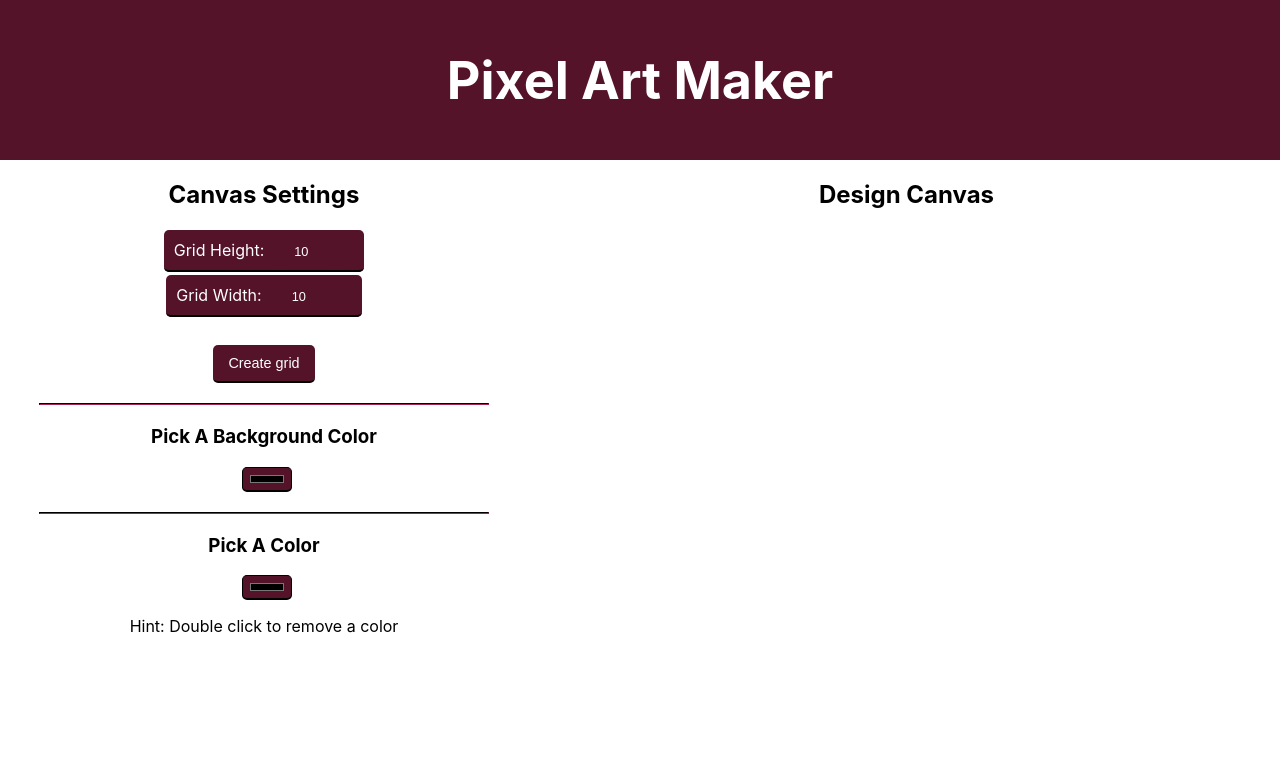
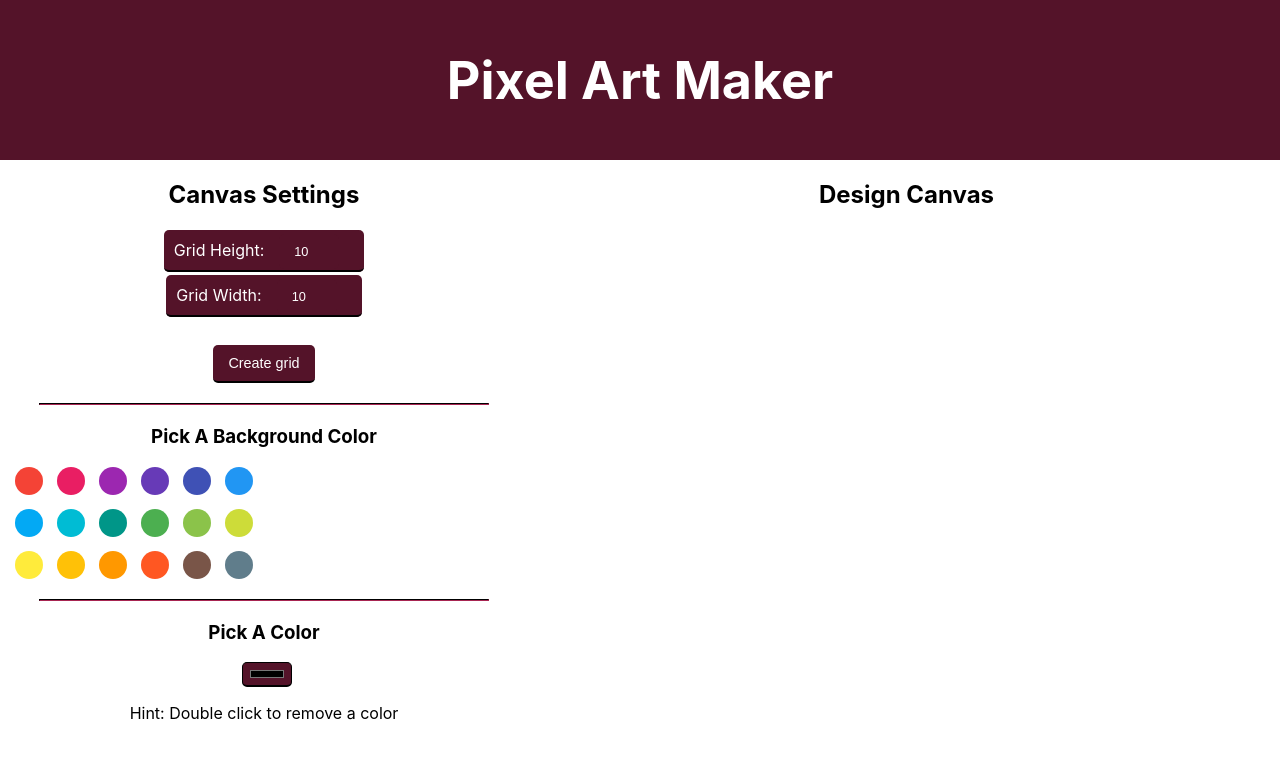
Before and after one commit to cMikolai/react-pixel-art-maker, a React (Create React App) app: page / in a window 1280 px wide. Shown: the top 758 px of the page. Built offline with nearby package versions, Linux system fonts and the light colour scheme.

Commit message:
new table background colorPicker/fixes browser compatibility issues

```diff
--- a/package.json
+++ b/package.json
@@ -5,6 +5,7 @@
   "homepage": "http://cmikolai.github.io/react-pixel-art-maker",
   "dependencies": {
     "react": "^16.7.0",
+    "react-color": "^2.17.0",
     "react-dom": "^16.7.0",
     "react-scripts": "2.1.1"
   },
--- a/src/App.js
+++ b/src/App.js
@@ -1,4 +1,5 @@
 import React, { Component } from 'react';
+import { CirclePicker } from 'react-color';
 import './App.css';
 
 class App extends Component {
@@ -7,6 +8,7 @@ class App extends Component {
     this.state = {
       height: 10,
       width: 10,
+      background: '#fff',
     };
   }
 
@@ -44,12 +46,9 @@ class App extends Component {
     event.target.style.backgroundColor = color;
   }
 
-  handleTableBgColor = (event) => {
-    const tableColor = document.querySelector('#colorPickerTable').value;
-    const table = document.querySelector('#pixel_canvas')
-
-    table.style.backgroundColor = tableColor;
-  }
+  handleBackgroundColor = (color) => {
+    this.setState({ background: color.hex });
+  };
 
   handleColorRemove = (event) => {
     event.target.style.backgroundColor = '';
@@ -101,7 +100,9 @@ class App extends Component {
             <hr className="Separator" />
 
             <h3>Pick A Background Color</h3>
-            <input type="color" id="colorPickerTable" onChange={this.handleTableBgColor} />
+            <CirclePicker
+              onChangeComplete={ this.handleBackgroundColor }
+            />
 
             <hr className="Separator" />
 
@@ -114,6 +115,7 @@ class App extends Component {
             <h2>Design Canvas</h2>
             <table
               id="pixel_canvas"
+              style={{backgroundColor: this.state.background}}
               onMouseDown={this.handleCellBgColor}
               onDoubleClick={this.handleColorRemove}>
             </table>
```
Also changed, not shown: 1 other file (tests, documents, lock files or other folders).
